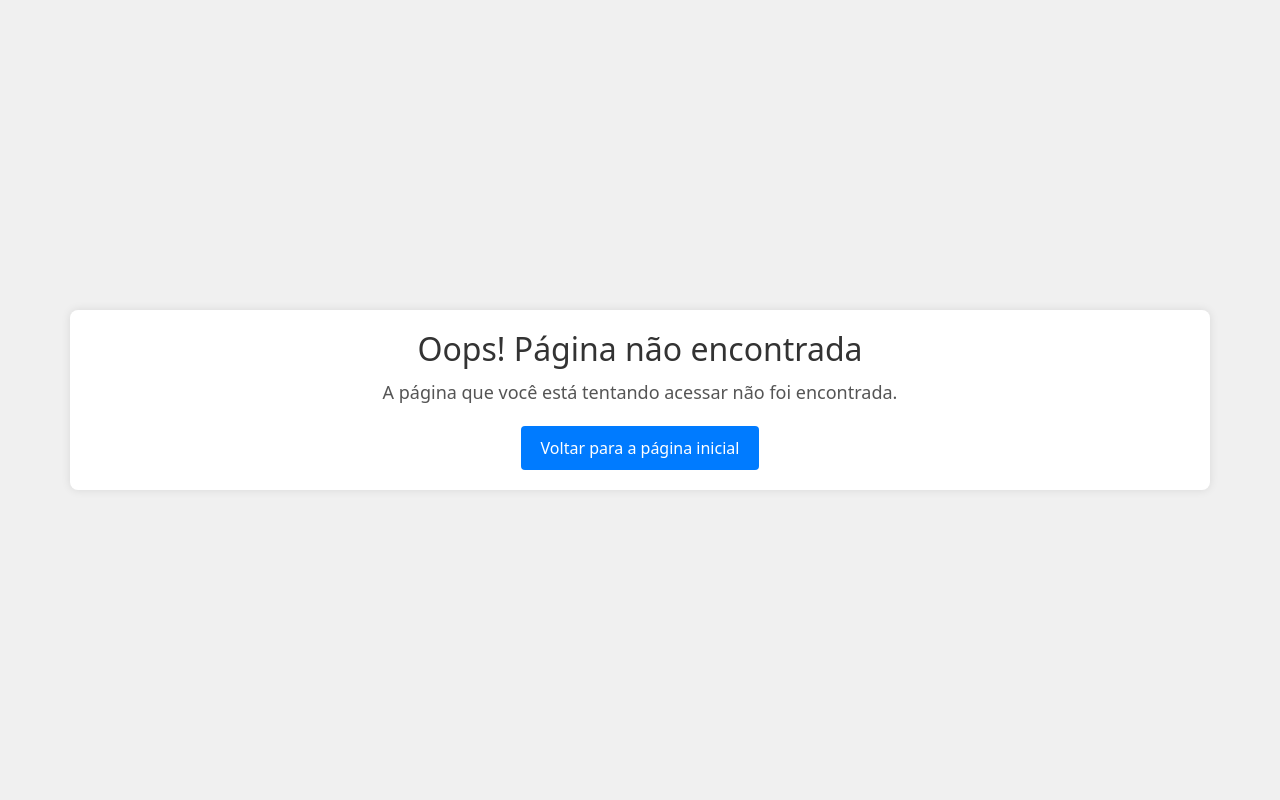
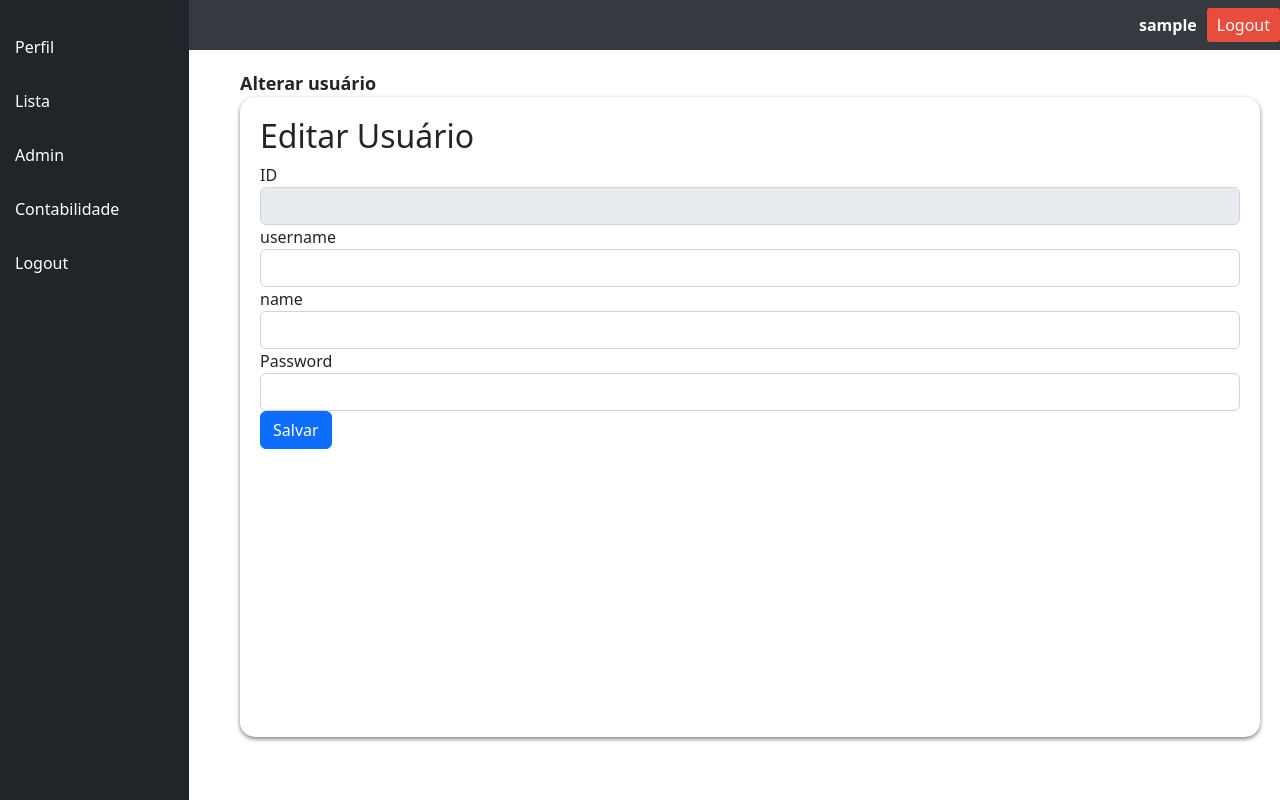
Before and after one commit to lucasgoncalvescavalcante/analisys, a Vue app in the folder frontend/: page /editarusuario/1 in a window 1280 px wide. Built offline with nearby package versions, Linux system fonts and the light colour scheme; no server answers; sample sign-in values are in the browser's storage.

Commit message:
UserEdit e UserList

```diff
--- /dev/null
+++ b/frontend/src/components/EditFormUser.vue
@@ -0,0 +1,76 @@
+<template>
+  <div>
+    <h2>Editar Usuário</h2>
+    <form @submit.prevent="updateUser">
+      <div class="form-group">
+        <label for="username">ID</label>
+        <input type="text" class="form-control" v-model="formData.id" disabled />
+      </div>
+      <div class="form-group">
+        <label for="name">username</label>
+        <input type="text" class="form-control" v-model="formData.username" />
+      </div>
+      <div class="form-group">
+        <label for="functionId">name</label>
+        <input type="text" class="form-control" v-model="formData.name" />
+      </div>
+      <div class="form-group">
+        <label for="password">Password</label>
+        <input type="text" class="form-control" v-model="formData.functionname" />
+      </div>
+      <button type="submit" class="btn btn-primary">Salvar</button>
+    </form>
+  </div>
+</template>
+
+<script>
+import axios from 'axios';
+
+export default {
+  data() {
+    return {
+      formData: {
+        id: null, // Correspondendo a `USERNAME`
+        username: '',     // Correspondendo a `NAME`
+        name: '', // Correspondendo a `FUNCTIONID`
+        functionname: '', // Correspondendo a `PASSWORD`
+      },
+    };
+  },
+  async mounted() {
+    try {
+      const userId = this.$route.params.userId;
+      const response = await axios.get(`http://localhost:3000/api/v1/getuserdata/${userId}`);
+      this.formData.id = response.data[0]; // O índice 1 corresponde a `USERNAME`
+      this.formData.username = response.data[1];     // O índice 2 corresponde a `NAME`
+      this.formData.name = response.data[2]; // O índice 3 corresponde a `FUNCTIONID`
+      if (response.data[3] == 1)
+      {
+        this.formData.functionname = 'Auxiliar';
+      } // O índice 4 corresponde a `PASSWORD`
+      if (response.data[3] == 2)
+      {
+        this.formData.functionname = 'Administrador';
+      } // O índice 4 corresponde a `PASSWORD`
+      if (response.data[3] == 2)
+      {
+        this.formData.functionname = 'Gerente';
+      } // O índice 4
+
+      console.log(response);
+      console.log('o usuário é ', this.formData.username);
+    } catch (error) {
+      console.error(error);
+      // Lide com o erro (por exemplo, redirecione o usuário para uma página de erro)
+    }
+  },
+  methods: {
+    // Restante do código do componente, incluindo o método updateUser, permanece o mesmo.
+  },
+};
+</script>
+
+
+<style>
+/* Seus estilos personalizados aqui, se necessário */
+</style>
--- a/frontend/src/router/index.js
+++ b/frontend/src/router/index.js
@@ -5,9 +5,10 @@ import RegisterComponent from '../components/register/RegisterComponent.vue';
 import HomeComponent from '../components/home/HomeComponent.vue';
 import Dashboard from '../components/DashboardModule.vue';
 import Alteraconta from '../components/AlteracontaModule.vue';
-import Alteraconta2 from '../components/AlteracontaModule2.vue';
+import Listarusuarios from '../components/AlteracontaModule2.vue';
 import isAuthenticated from './authguard.js';
 import PageNotFound from '../components/PageNotFound.vue'
+import EditFormUser from '../components/EditFormUser.vue'
 
 const routes = [
   {
@@ -40,14 +41,19 @@ const routes = [
         meta: { moduleName: 'Home' },
       },
       {
-        path: '/alterarconta2', // Rota vazia para a página inicial
-        component: Alteraconta2,
-        meta: { moduleName: 'Alterar conta contábil 2' },
+        path: '/listusers', // Rota vazia para a página inicial
+        component: Listarusuarios,
+        meta: { moduleName: 'Lista de usuários' },
       },
       {
         path: '/alterarconta', // Rota vazia para a página inicial
         component: Alteraconta,
         meta: { moduleName: 'Alterar conta contábil' },
+      },
+      {
+        path: '/editarusuario/:userId', // Rota vazia para a página inicial
+        component: EditFormUser,
+        meta: { moduleName: 'Alterar usuário' },
       },
     ],
   },
```
Also changed, not shown: 2 other files (tests, documents, lock files or other folders).
